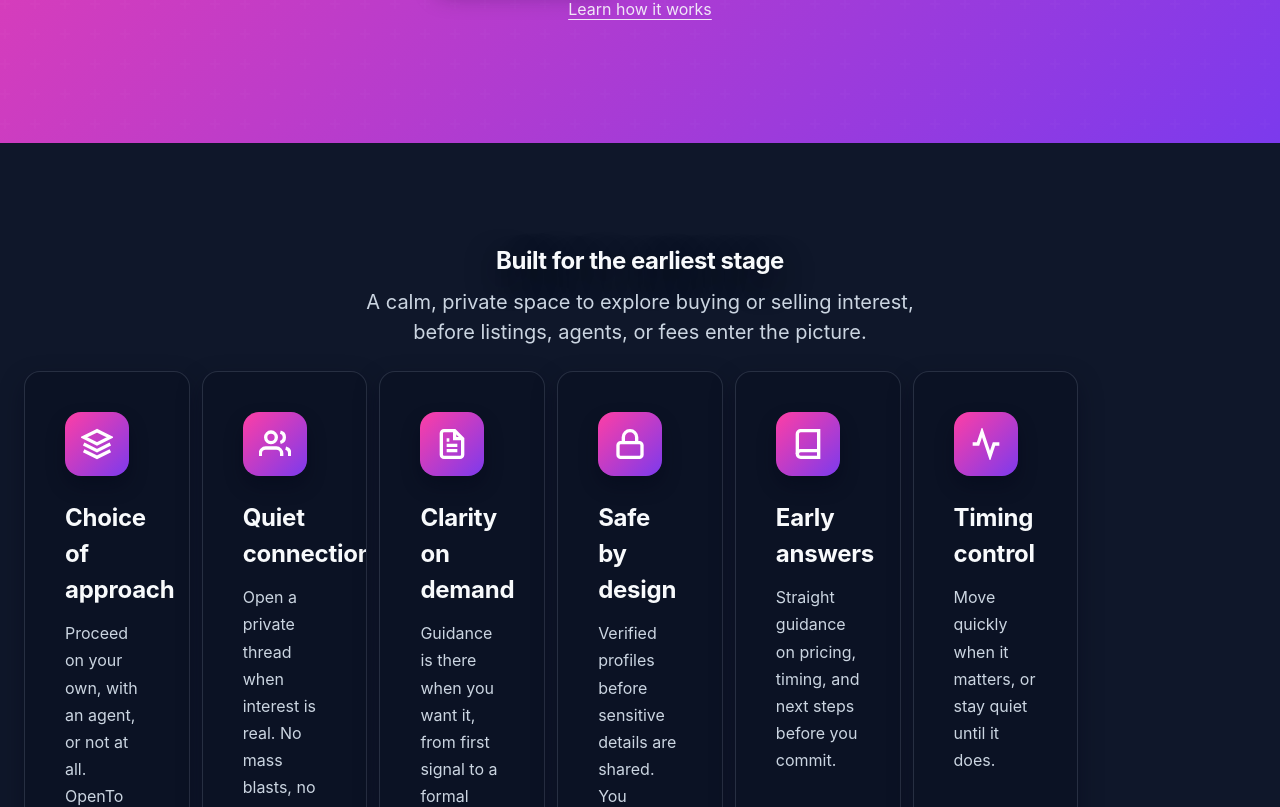
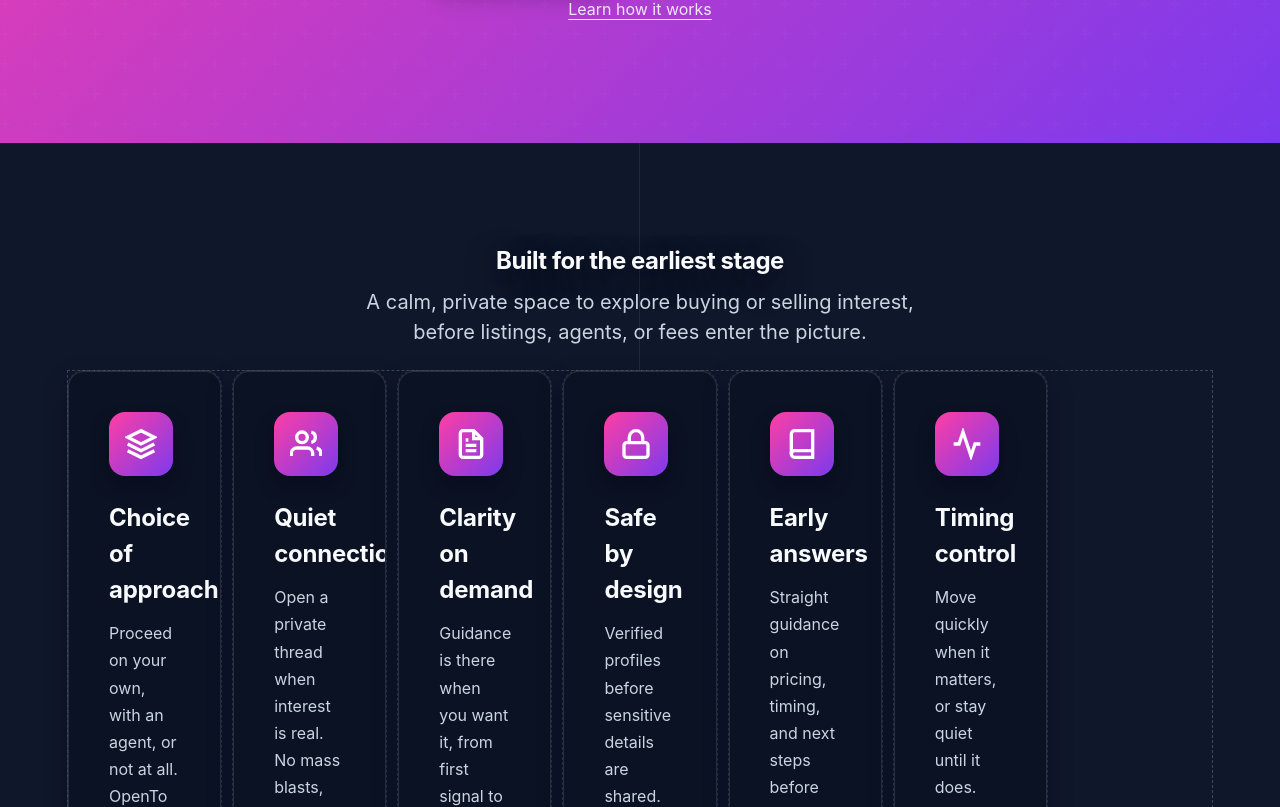
Before and after one commit to thomas-ryan-crosby/funk-brokers, a React (Vite) app: page / in a window 1280 px wide. Shown: the part 733-1540 px from the top of the page. Built offline with nearby package versions, Linux system fonts and the light colour scheme; no server answers.

Commit message:
Fix and debug feature card centering
Switch to fixed-width grid columns, constrain max width, and add temporary visual guides to verify centering.

Co-authored-by: Cursor <cursoragent@cursor.com>

```diff
--- a/src/pages/Landing.css
+++ b/src/pages/Landing.css
@@ -225,6 +225,15 @@
 .features-section {
   padding: 100px 0;
   background: var(--color-bg-secondary, #0f172a);
+  /* Debug: center line to verify alignment */
+  background-image: linear-gradient(
+    to right,
+    rgba(248, 250, 252, 0.08) 50%,
+    rgba(248, 250, 252, 0) 50%
+  );
+  background-size: 2px 100%;
+  background-position: center;
+  background-repeat: no-repeat;
 }
 
 .features-section .container {
@@ -289,11 +298,13 @@
 
 .features-grid {
   display: grid;
-  grid-template-columns: repeat(3, minmax(360px, 1fr));
+  grid-template-columns: repeat(3, 360px);
   gap: 32px;
-  max-width: 1400px;
+  max-width: 1144px;
   margin: 0 auto;
-  justify-items: center;
+  justify-content: center;
+  justify-items: stretch;
+  outline: 1px dashed rgba(248, 250, 252, 0.2);
 }
 
 .feature-card {
@@ -306,7 +317,8 @@
   position: relative;
   overflow: hidden;
   width: 100%;
-  max-width: 420px;
+  max-width: 360px;
+  outline: 1px dashed rgba(248, 250, 252, 0.12);
 }
 
 .feature-card::before {
@@ -489,9 +501,10 @@
 }
 
 /* Responsive Design */
-@media (max-width: 1100px) {
+@media (max-width: 1200px) {
   .features-grid {
-    grid-template-columns: repeat(2, minmax(360px, 1fr));
+    grid-template-columns: repeat(2, 360px);
+    max-width: 752px;
   }
 }
 
```
